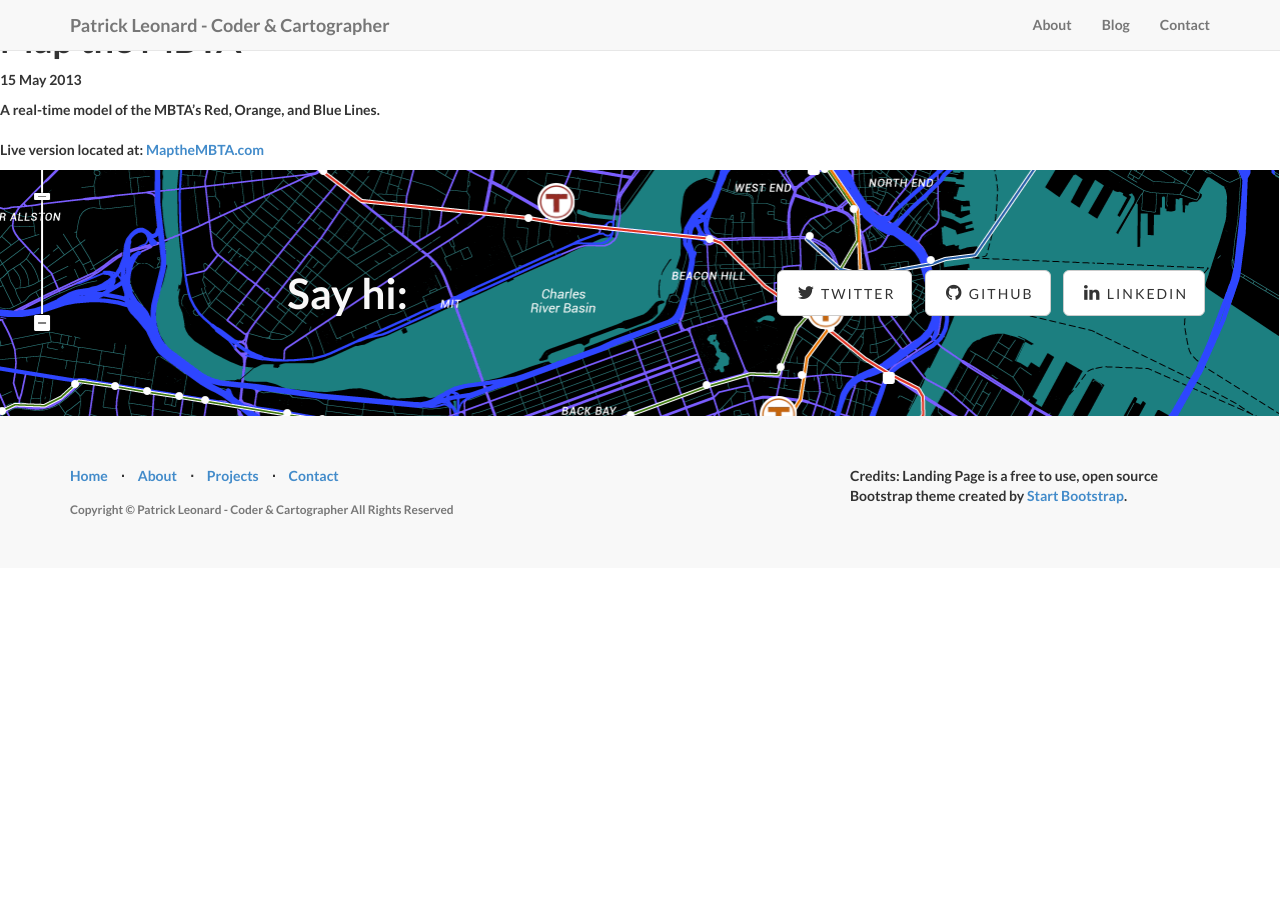
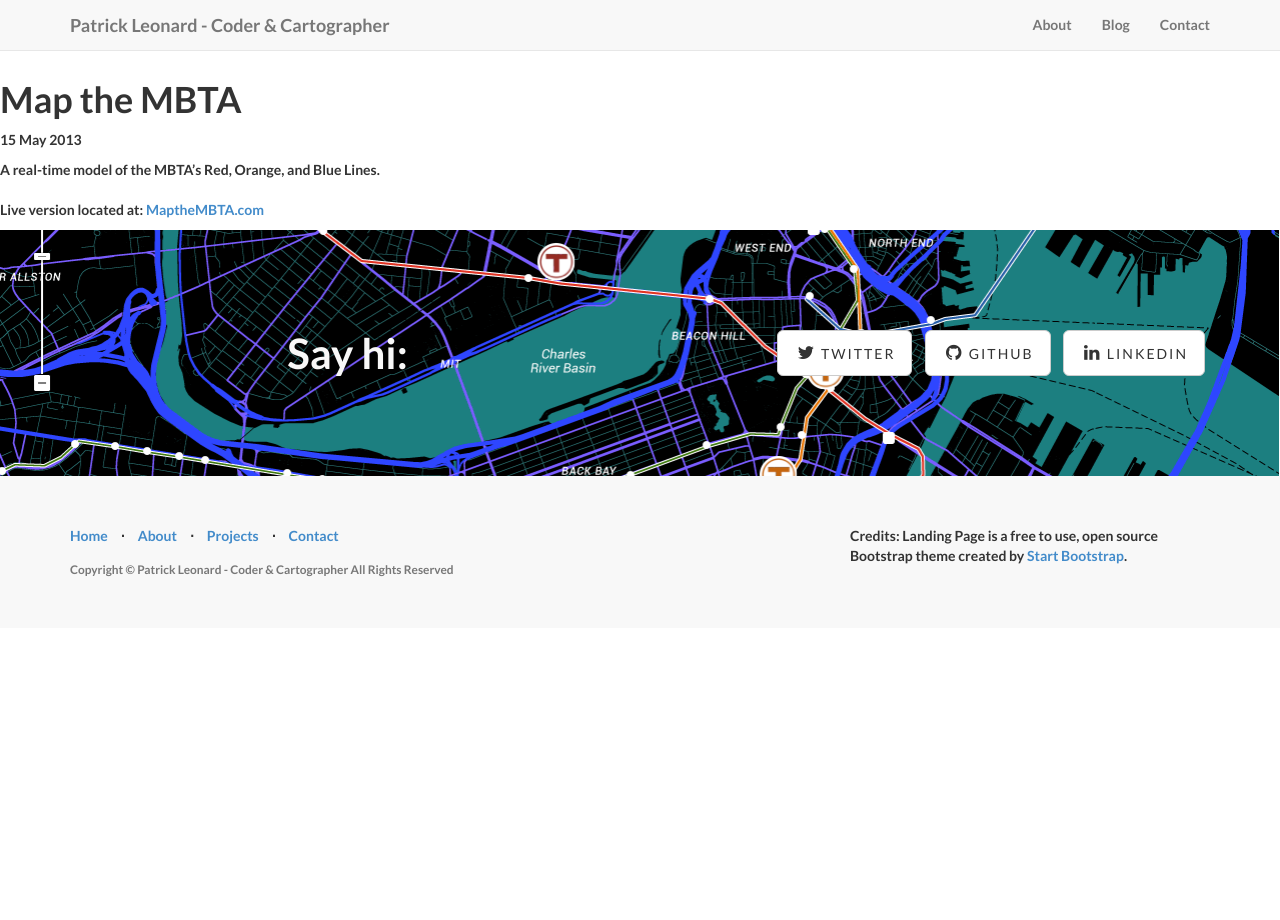
Before and after one commit to pjleonard37/pjleonard37.github.io, a Jekyll site: the page built from _posts/2013-12-20-map-the-mbta.md, in a window 1280 px wide. Built offline with Jekyll 4.4.1, drawn with Linux system fonts in a browser that asks for light colours.

Commit message:
experiments

```diff
--- a/_includes/blog_post.html
+++ b/_includes/blog_post.html
@@ -1,9 +1,13 @@
 <section id="blog">
 <!-- Page Content -->
+<br/>
+<br/>
+<br/>
 <h1>{{ page.title }}</h1>
 <p class="meta">{{ page.date | date_to_string }}</p>
-<p>{{ post.excerpt }}</p>
+
 <div class="post">
   {{ content }}
+  {{ post.category }}
 </div>
 </section>
```
